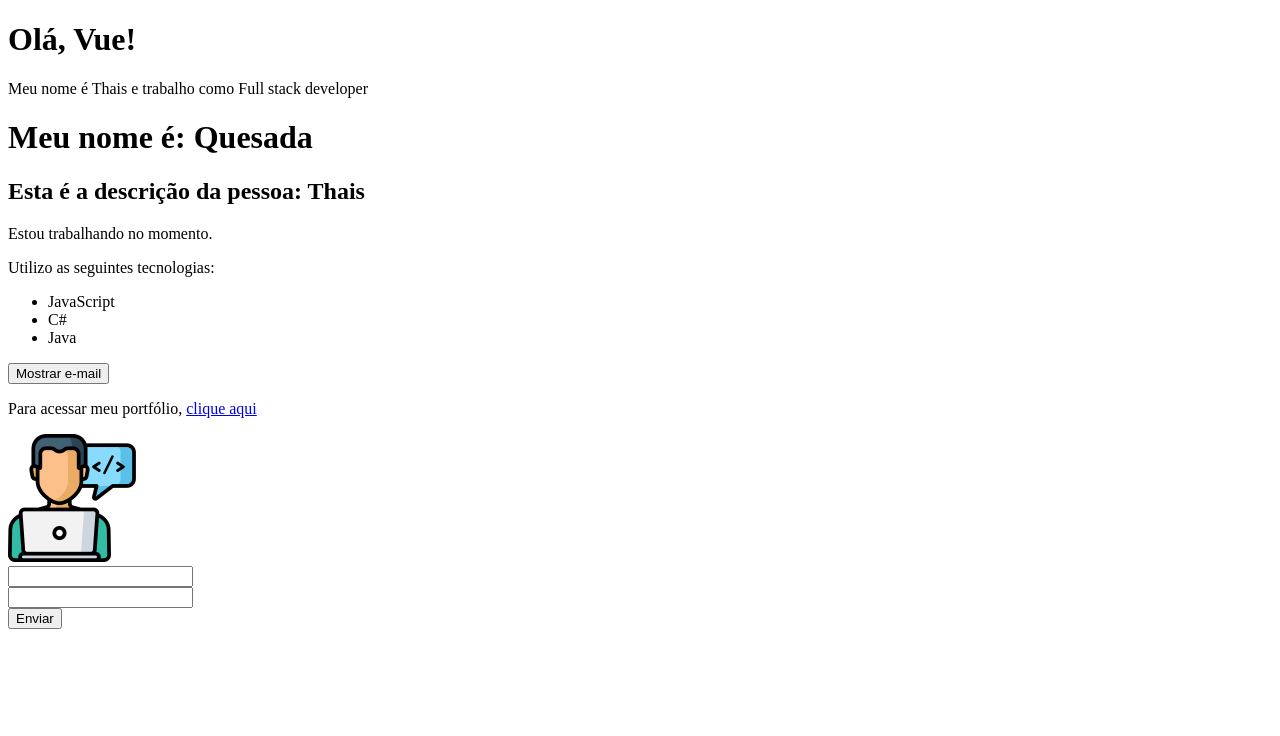
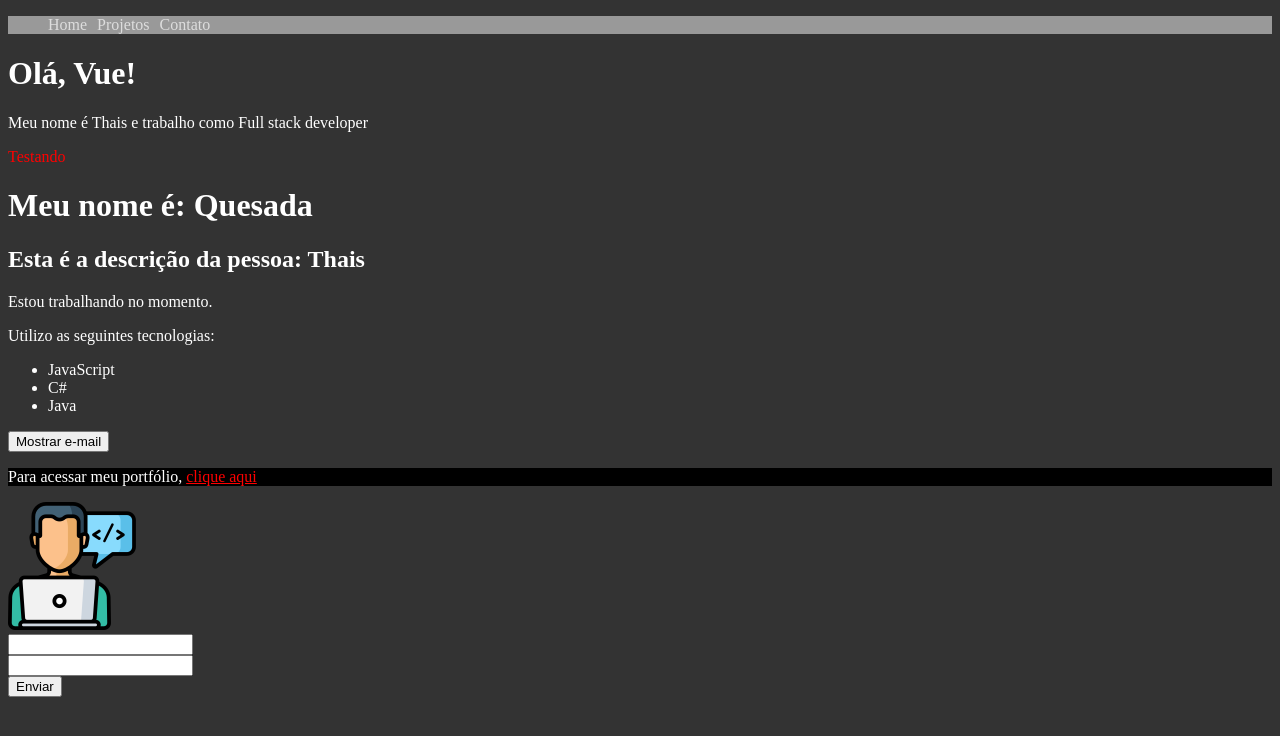
Before and after one commit to thaisquesada/learning-vue, a Vue app in the folder projeto_vue/: page / in a window 1280 px wide. Shown: the top 736 px of the page. Built offline with nearby package versions, Linux system fonts and the light colour scheme.

Commit message:
CSS scoped e CSS global 🐱‍💻

```diff
--- a/projeto_vue/src/App.vue
+++ b/projeto_vue/src/App.vue
@@ -1,6 +1,8 @@
 <template>
   <div>
+    <Header />
     <PrimeiroComponente />
+    <p class="paragrafo-pai">Testando</p>
     <LifeCycle />
     <Pessoa />
   </div>
@@ -10,13 +12,30 @@
   import PrimeiroComponente from './components/PrimeiroComponente.vue';
   import LifeCycle from './components/LifeCycle.vue'
   import Pessoa from './components/Pessoa.vue'
+  import Header from './components/form/Header.vue';
 
   export default {
     name: 'App',
     components: {
-      PrimeiroComponente,
-      LifeCycle,
-      Pessoa
-    }
+    Header,
+    PrimeiroComponente,
+    LifeCycle,
+    Pessoa
+}
   }
 </script>
+
+<style>
+  body {
+    background-color: #333;
+    color: #fff;
+  }
+
+  a {
+    color: red;
+  }
+
+  .teste {
+    background-color: #000;
+  }
+</style>
--- a/projeto_vue/src/components/Info.vue
+++ b/projeto_vue/src/components/Info.vue
@@ -13,7 +13,7 @@
         </div>
         <p v-show="mostrar_email">Mande uma mensagem para: {{ email }}</p>
         <!-- o target="_blank" faz com que o link seja aberto em uma outra aba -->
-        <p>Para acessar meu portfólio, <a v-bind:href="meu_link" target="_blank">clique aqui</a></p>
+        <p class="teste">Para acessar meu portfólio, <a v-bind:href="meu_link" target="_blank">clique aqui</a></p>
         <Avatar />
     </div>
 </template>
@@ -47,3 +47,9 @@
     }
 }
 </script>
+
+<style>
+    .paragrafo-pai {
+        color: red;
+    }
+</style>
--- /dev/null
+++ b/projeto_vue/src/components/form/Header.vue
@@ -0,0 +1,35 @@
+<template>
+    <ul>
+        <li><a href="#">Home</a></li>
+        <li><a href="#">Projetos</a></li>
+        <li><a href="#">Contato</a></li>
+    </ul>
+</template>
+
+<script>
+    export default {
+        name: 'Header'
+    }
+</script>
+
+<style scoped>
+    ul {
+        list-style: none;
+        display: flex;
+        background: #999;
+    }
+
+    li {
+        margin-right: 10px;
+    }
+
+    a {
+        color: #ddd;
+        text-decoration: none;
+        transition: .5s;
+    }
+
+    a:hover {
+        color: turquoise;
+    }
+</style>
```
